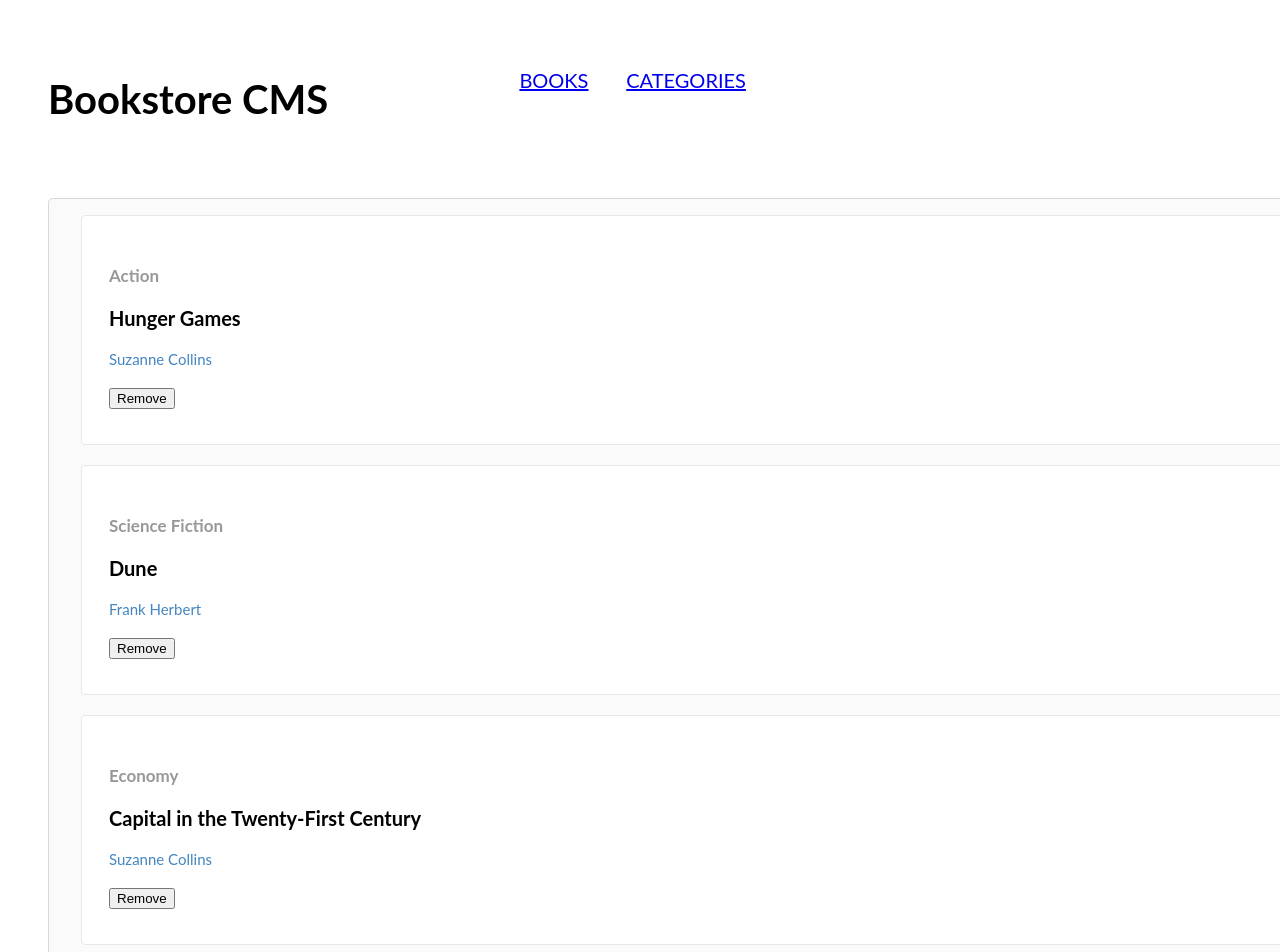
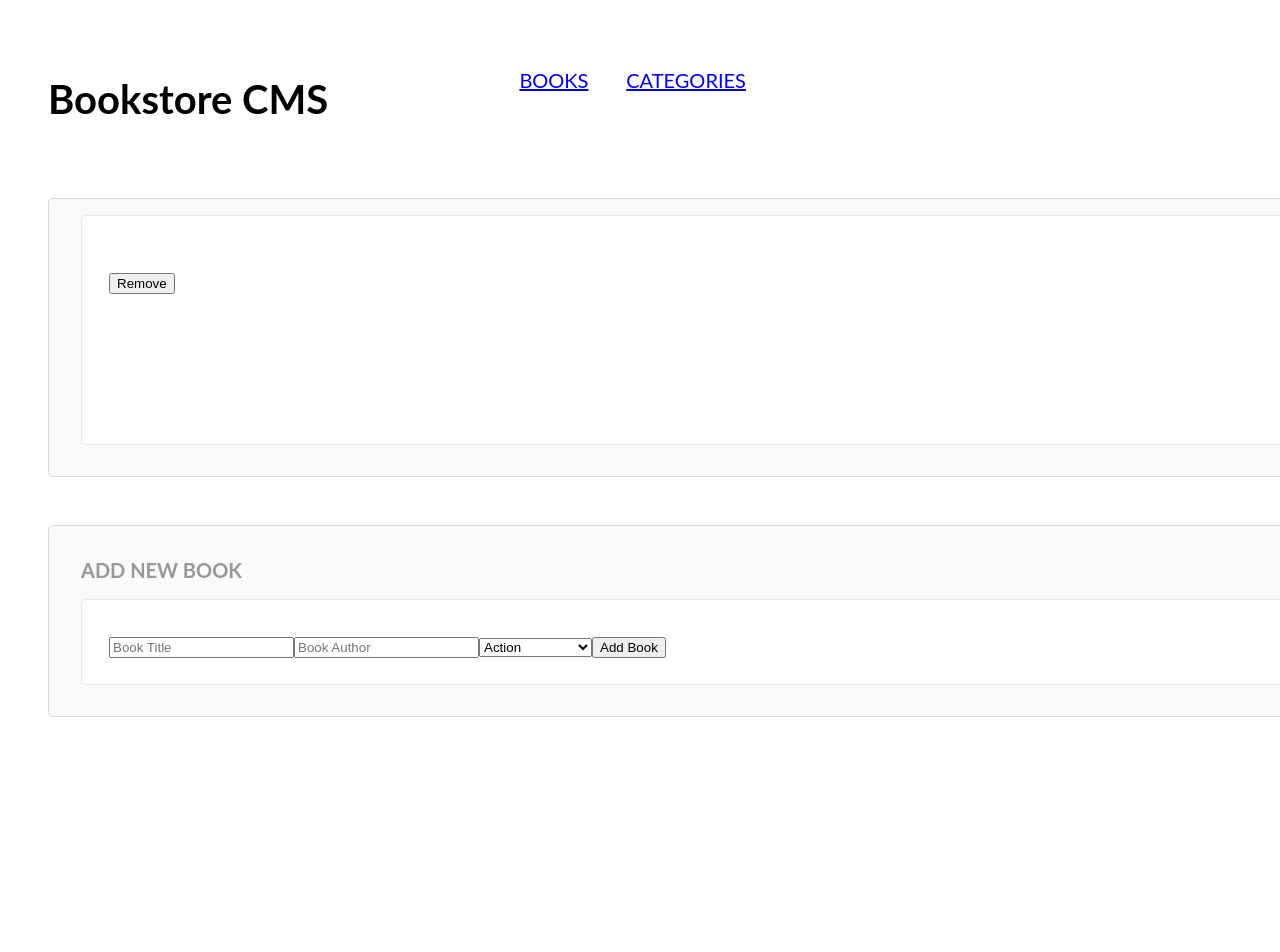
Before and after one commit to SelmaNdapanda/bookstore, a React (Create React App) app: page / in a window 1280 px wide. Shown: the top 952 px of the page. After the commit the page ends 800 px from the top, so only its background shows below. Built offline with nearby package versions, Linux system fonts and the light colour scheme.

Commit message:
Update Bookitem.js

```diff
--- a/src/components/Bookitem.js
+++ b/src/components/Bookitem.js
@@ -1,26 +1,18 @@
 import React from 'react';
 
-const Bookitem = () => (
+const Bookitem = (props) => {
+  const { category, title, author,} = props;
+
+  return (
   <div className="container">
     <div className="bookCard">
-      <p className="category">Action</p>
-      <p className="title"> Hunger Games</p>
-      <p className="author">Suzanne Collins</p>
+      <p className="category">{category}</p>
+      <p className="title">{title}</p>
+      <p className="author">{author}</p>
       <button type="button" className="Remove">Remove</button>
     </div>
-    <div className="bookCard">
-      <p className="category">Science Fiction</p>
-      <p className="title"> Dune</p>
-      <p className="author">Frank Herbert</p>
-      <button type="button" className="Remove">Remove</button>
     </div>
-    <div className="bookCard">
-      <p className="category">Economy</p>
-      <p className="title"> Capital in the Twenty-First Century</p>
-      <p className="author">Suzanne Collins</p>
-      <button type="button" className="Remove">Remove</button>
-    </div>
-  </div>
-);
+  )
+};
 
 export default Bookitem;
```
